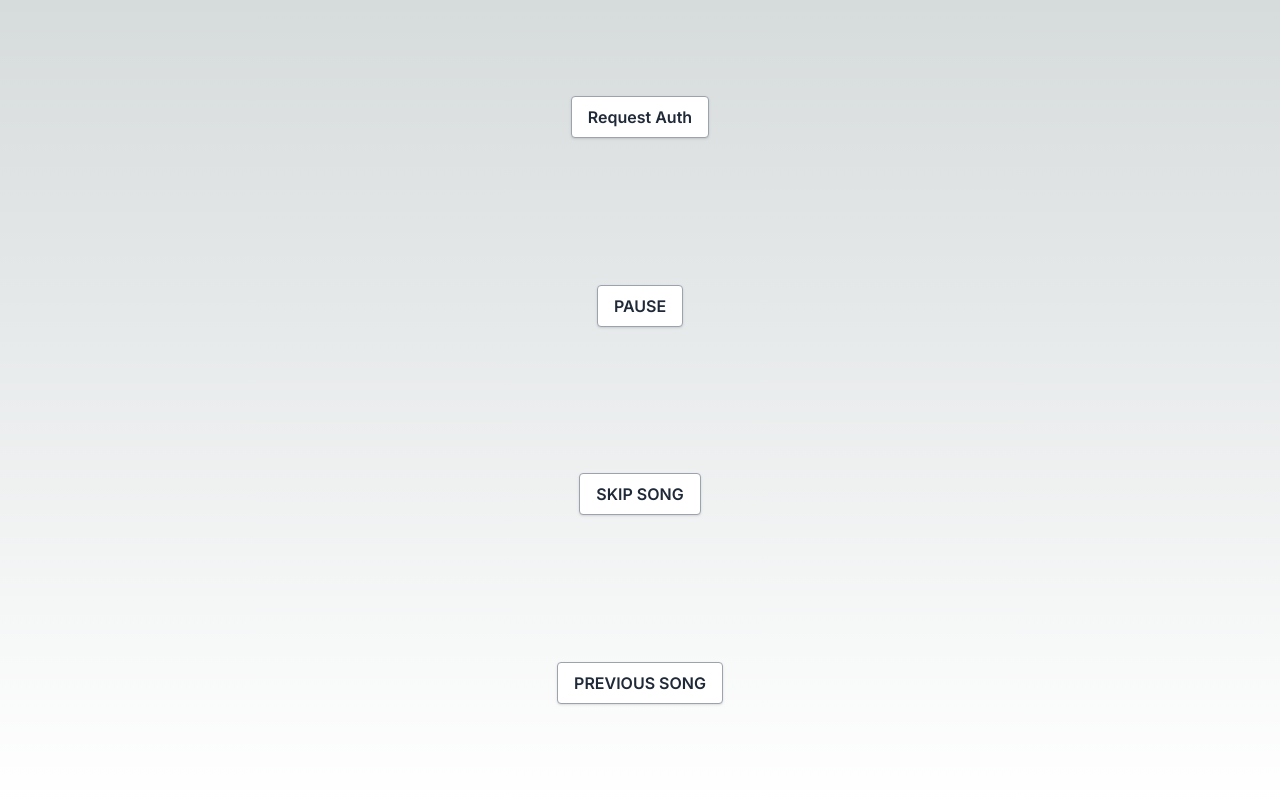
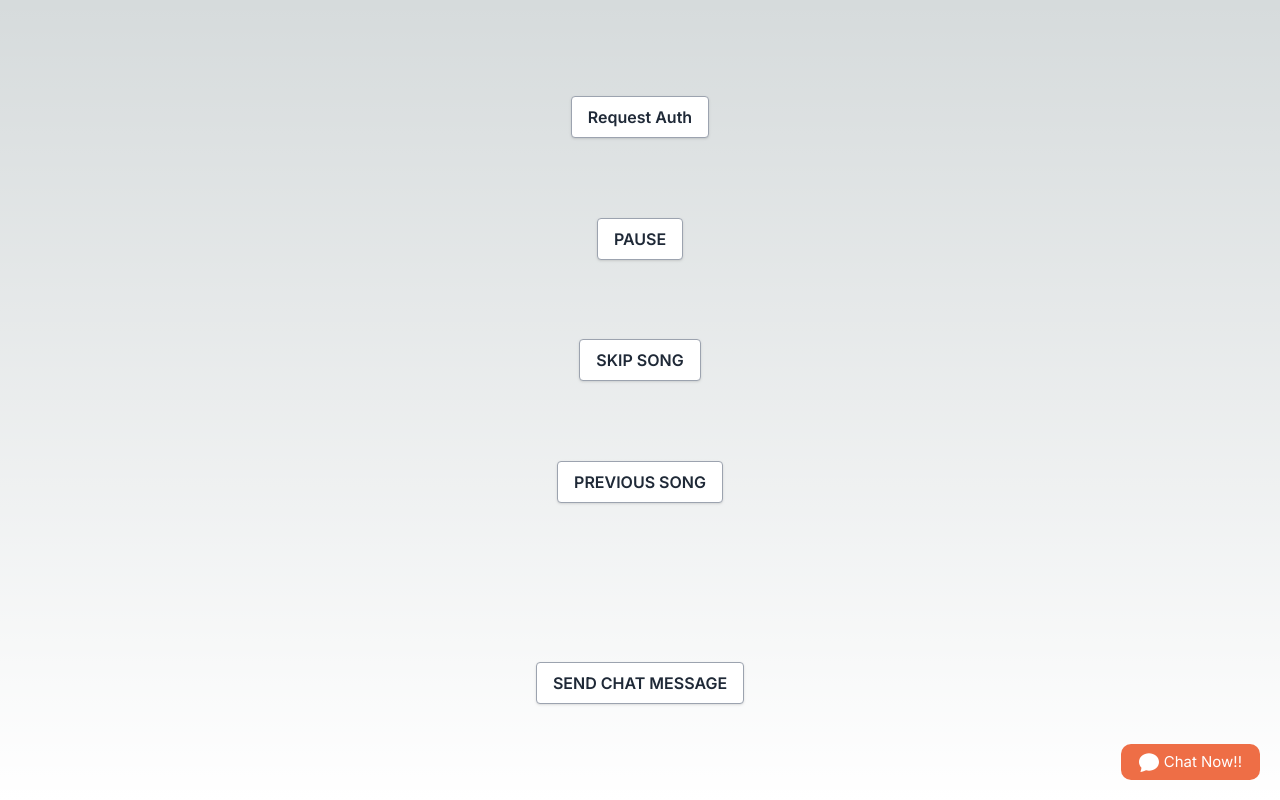
Before and after one commit to Nilu95/SpotifyChatBot, a Next.js app: page / in a window 1280 px wide. Built offline with nearby package versions, Linux system fonts and the light colour scheme; no server answers.

Commit message:
Created chat window widget to interact with bot and have testing button to check AI end point.

```diff
--- a/app/ClientComponent.jsx
+++ b/app/ClientComponent.jsx
@@ -7,6 +7,8 @@ import AuthButton from "./components/AuthButton";
 import PausePlayButton from "./components/PausePlayButton";
 import SkipSongButton from "./components/SkipSongButton";
 import PreviousSongButton from "./components/PreviousSongButton";
+import OpenAI from "openai";
+import ChatWidget from "./components/ChatWidget";
 
 const ClientComponent = () => {
    const [token, setToken] = useState(null);
@@ -14,6 +16,25 @@ const ClientComponent = () => {
    const [albumImage, setAlbumImage] = useState(null);
    const [artistInfo, setArtistInfo] = useState(null);
    const [songName, setSongName] = useState(null);
+   const openai = new OpenAI({
+      apiKey: "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",
+      dangerouslyAllowBrowser: true,
+   });
+
+   async function sendChatMessage() {
+      const completion = await openai.chat.completions.create({
+         messages: [
+            {
+               role: "system",
+               content:
+                  "I'm calling you from the inside of a greater spotify project isn't that cool!?",
+            },
+         ],
+         model: "gpt-3.5-turbo",
+      });
+
+      console.log(completion.choices[0].message.content);
+   }
 
    useEffect(() => {
       const getCodeFromURL = () => {
@@ -96,6 +117,14 @@ const ClientComponent = () => {
          <PausePlayButton token={token} />
          <SkipSongButton token={token} />
          <PreviousSongButton token={token} />
+         <ChatWidget />
+         <button
+            type="button"
+            className="bg-white hover:bg-gray-100 text-gray-800 font-semibold py-2 px-4 border border-gray-400 rounded shadow"
+            onClick={sendChatMessage}
+         >
+            SEND CHAT MESSAGE
+         </button>
       </>
    );
 };
--- /dev/null
+++ b/app/components/ChatWidget/ModalWindow/index.jsx
@@ -0,0 +1,17 @@
+// importing external style
+import { styles } from "./../styles";
+//for displaying the model view/Window
+function ModalWindow(props) {
+   // returning display
+   return (
+      <div
+         style={{
+            ...styles.modalWindow,
+            ...{ opacity: props.visible ? "1" : "0" },
+         }}
+      >
+         <span>Hello there!</span>
+      </div>
+   );
+}
+export default ModalWindow;
--- /dev/null
+++ b/app/components/ChatWidget/config.js
@@ -0,0 +1,3 @@
+export const colors = {
+   primary: "#ee6e46",
+};
--- /dev/null
+++ b/app/components/ChatWidget/index.jsx
@@ -0,0 +1,63 @@
+import { styles } from "./styles";
+import { BsFillChatFill } from "react-icons/bs";
+import { useState, useRef, useEffect } from "react";
+import ModalWindow from "./ModalWindow";
+
+function ChatWidget() {
+   // state variable to track if widget button was hovered on
+   const [hovered, setHovered] = useState(false);
+   // state variable to track modal visibility
+   const [visible, setVisible] = useState(false);
+   const widgetRef = useRef(null);
+   // use effect listener to check if the mouse was cliked outside the window
+   useEffect(() => {
+      function handleClickOutside(event) {
+         if (widgetRef.current && !widgetRef.current.contains(event.target)) {
+            setVisible(false);
+         }
+      }
+      document.addEventListener("mousedown", handleClickOutside);
+      return () => {
+         document.removeEventListener("mousedown", handleClickOutside);
+      };
+   }, [widgetRef]);
+
+   return (
+      <div ref={widgetRef}>
+         {/* Call Modal Window */}
+         <ModalWindow visible={visible} />
+         {/* Chat Button Component */}
+         <div
+            onClick={() => setVisible(!visible)}
+            onMouseEnter={() => setHovered(true)}
+            onMouseLeave={() => setHovered(false)}
+            style={{
+               ...styles.chatWidget,
+               ...{ border: hovered ? "1px solid black" : "" },
+            }}
+         >
+            {/* Inner Container */}
+            <div
+               style={{
+                  display: "flex",
+                  alignItems: "center",
+                  justifyContent: "center",
+               }}
+            >
+               {/* Button Icon */}
+               <BsFillChatFill size={20} color="white" />
+               {/* Button Text */}
+               <span style={styles.chatWidgetText}>Chat Now!!</span>
+            </div>
+         </div>
+      </div>
+   );
+}
+
+export default ChatWidget;
+
+/*
+CREDIT:
+https://ably.com/blog/how-to-build-a-live-chat-widget-in-react-creation
+
+*/
--- /dev/null
+++ b/app/components/ChatWidget/styles.js
@@ -0,0 +1,46 @@
+import { colors } from "./config";
+
+export const styles = {
+   chatWidget: {
+      // Position
+      position: "fixed",
+      bottom: "20px",
+      right: "20px",
+      backgroundColor: colors.primary,
+      // Padding
+      paddingLeft: "18px",
+      paddingRight: "18px",
+      paddingTop: "7px",
+      paddingBottom: "7px",
+      // Border
+      borderRadius: "10px",
+      cursor: "pointer",
+   },
+
+   chatWidgetText: {
+      color: "white",
+      fontSize: "15px",
+      marginLeft: "5px",
+   },
+
+   // Styling for model window
+   modalWindow: {
+      // Position
+      position: "fixed",
+      bottom: "70px",
+      right: "20px",
+      // Size
+      width: "370px",
+      // width: "420px",
+      height: "65vh",
+      maxWidth: "calc(100% - 48px)",
+      maxHeight: "calc(100% - 48px)",
+      backgroundColor: "white",
+      // Border
+      borderRadius: "12px",
+      border: `2px solid ${colors.primary}`,
+      overflow: "hidden",
+      // Shadow
+      boxShadow: "0px 0px 16px 6px rgba(0, 0, 0, 0.33)",
+   },
+};
--- a/app/globals.css
+++ b/app/globals.css
@@ -17,12 +17,8 @@
 }
 
 body {
-  color: rgb(var(--foreground-rgb));
-  background: linear-gradient(
-      to bottom,
-      transparent,
-      rgb(var(--background-end-rgb))
-    )
+   color: rgb(var(--background-start-rgb));
+   background: linear-gradient(to bottom, transparent, rgb(var(--background-end-rgb)))
       rgb(var(--background-start-rgb));
 }
 
--- a/package.json
+++ b/package.json
@@ -12,7 +12,8 @@
     "next": "14.1.0",
     "openai": "^4.29.2",
     "react": "^18",
-    "react-dom": "^18"
+    "react-dom": "^18",
+    "react-icons": "^5.0.1"
   },
   "devDependencies": {
     "autoprefixer": "^10.0.1",
```
Also changed, not shown: app/layout.js (indentation only), 1 other file (tests, documents, lock files or other folders). Lines whose indentation alone changed are shown as unchanged.
